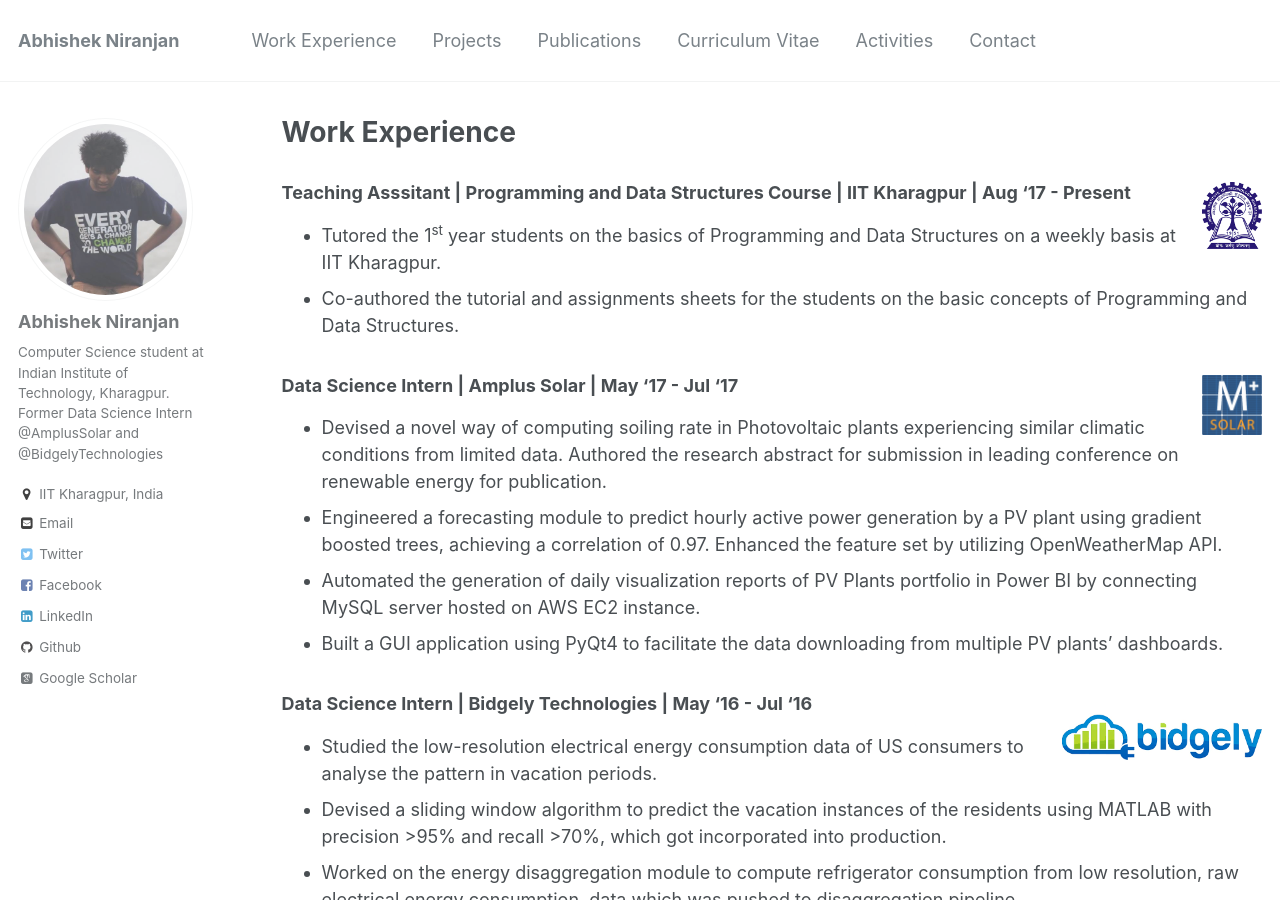
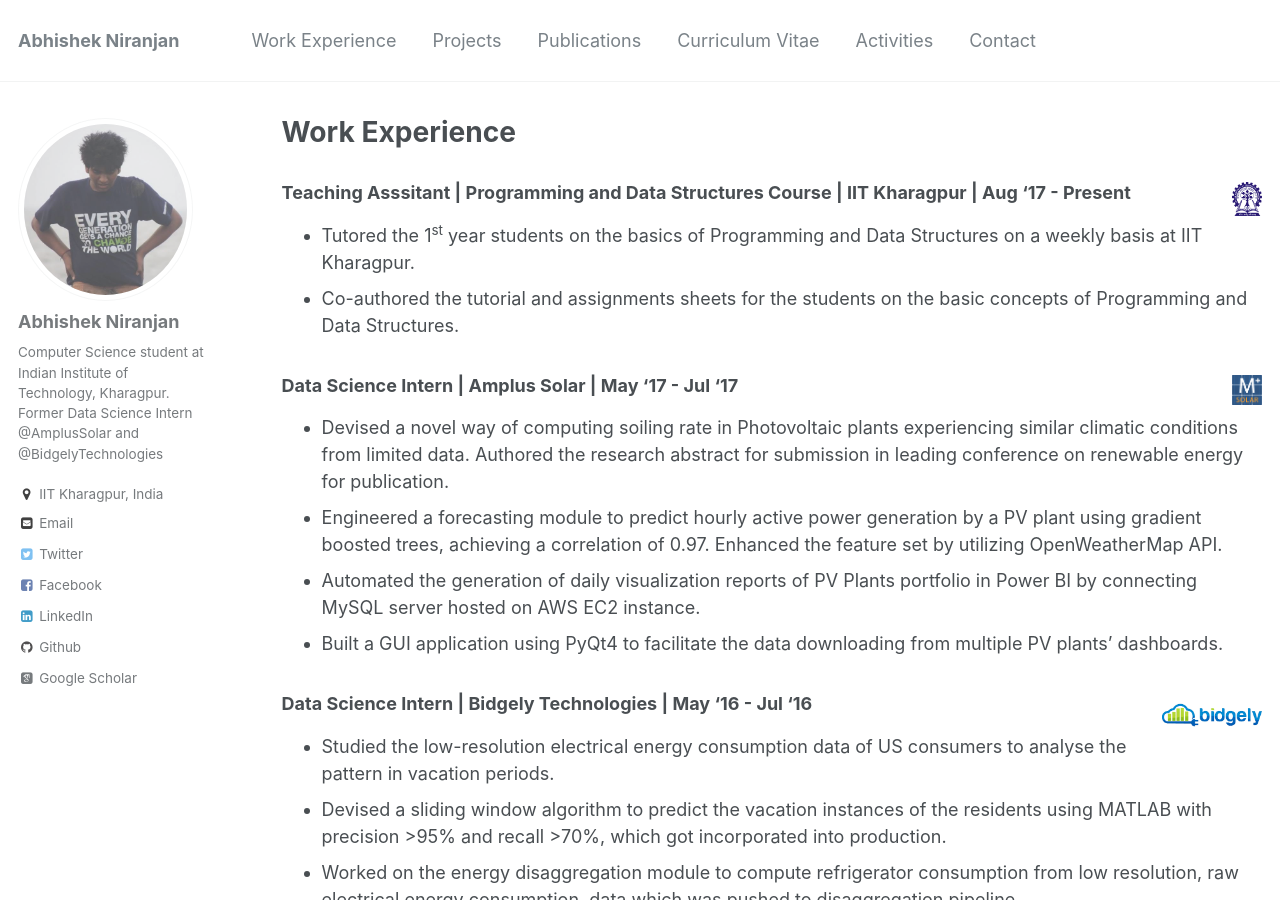
Before and after one commit to abhishek-niranjan/abhishek-niranjan.github.io, a Jekyll site: the page built from _pages/experience.md, in a window 1280 px wide and 900 px high. Built offline with Jekyll 4.4.1, drawn with Linux system fonts in a browser that asks for light colours; some web fonts are replaced.

```diff
--- a/_pages/experience.md
+++ b/_pages/experience.md
@@ -5,11 +5,11 @@ permalink: /experience/
 author_profile: true
 ---
 
-### Teaching Asssitant | Programming and Data Structures Course | IIT Kharagpur | Aug '17 - Present	<img src='/images/kgp.png'  width="60" height="60" align="right">
+### Teaching Asssitant | Programming and Data Structures Course | IIT Kharagpur | Aug '17 - Present	<img src='/images/kgp.png'  width="30" height="30" align="right">
 * Tutored the 1<sup>st</sup> year students on the basics of Programming and Data Structures on a weekly basis at IIT Kharagpur.
 * Co-authored the tutorial and assignments sheets for the students on the basic concepts of Programming and Data Structures.
 
-### Data Science Intern | Amplus Solar | May '17 - Jul '17							<img src='/images/mplus.png'  width="60" height="90" align="right">
+### Data Science Intern | Amplus Solar | May '17 - Jul '17							<img src='/images/mplus.png'  width="30" height="50" align="right">
 * Devised a novel way of computing soiling rate in Photovoltaic plants experiencing similar climatic conditions from limited
 data. Authored the research abstract for submission in leading conference on renewable energy for publication.
 * Engineered a forecasting module to predict hourly active power generation by a PV plant using gradient boosted trees,
@@ -18,7 +18,7 @@ achieving a correlation of 0.97. Enhanced the feature set by utilizing OpenWeath
 hosted on AWS EC2 instance.
 * Built a GUI application using PyQt4 to facilitate the data downloading from multiple PV plants' dashboards.
 
-### Data Science Intern | Bidgely Technologies | May '16 - Jul '16 		<img src='/images/bidgely.png'  width="200" height="50" align="right">
+### Data Science Intern | Bidgely Technologies | May '16 - Jul '16 		<img src='/images/bidgely.png'  width="100" height="30" align="right">
 * Studied the low-resolution electrical energy consumption data of US consumers to analyse the pattern in vacation periods.
 * Devised a sliding window algorithm to predict the vacation instances of the residents using MATLAB with precision >95%
 and recall >70%, which got incorporated into production.
@@ -26,7 +26,7 @@ and recall >70%, which got incorporated into production.
 energy consumption, data which was pushed to disaggregation pipeline.
 
 
-### Back-end Developer | Outsy | May '15 - Jul '15                            		<img src='/images/outsy.png'  width="200" height="50" align="right">
+### Back-end Developer | Outsy | May '15 - Jul '15                            		<img src='/images/outsy.png'  width="100" height="30" align="right">
 * Developed a polling feature for real-time meetings in Django Web Framework which was incorporated in the android app.
 * Extracted artists' names from 15,000 Facebook textual posts using Stanford POSTagger after NLTK assisted pre-processing.
 * Generated Artists database by drawing out information using Wikipedia API, Youtube API, and SoundCloud API.
```
